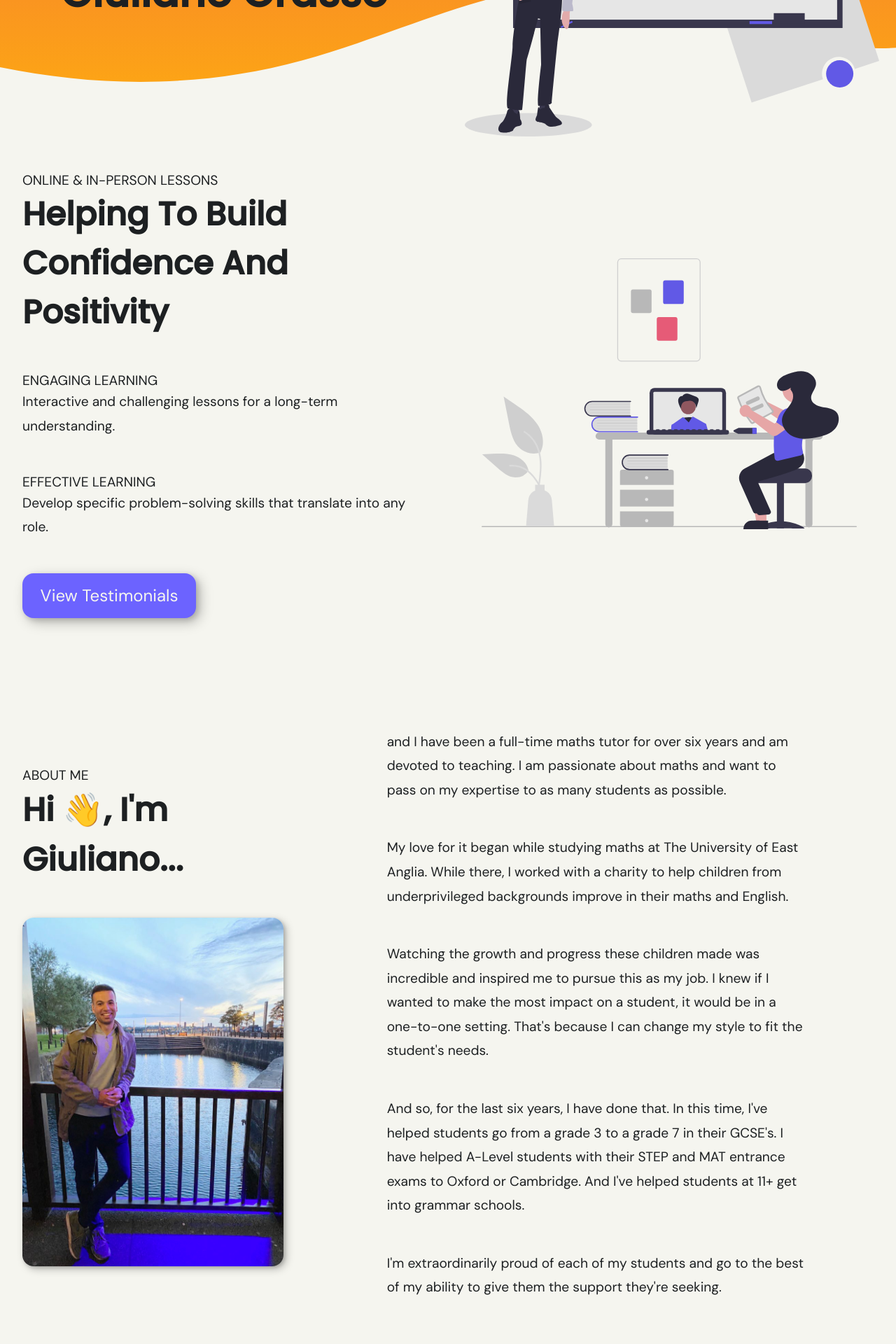
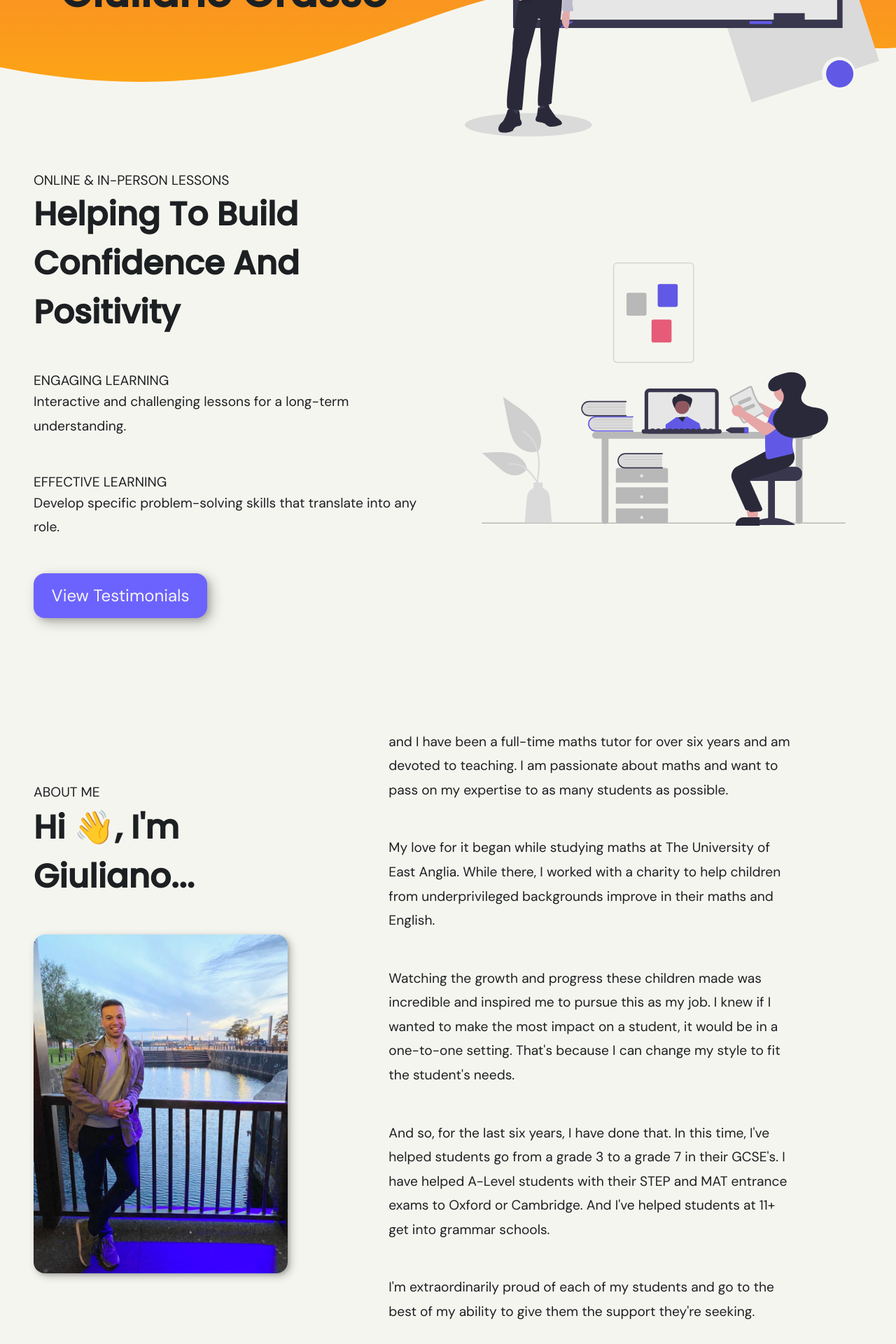
Before and after one commit to GG1982/ggmaths-site2, a Jekyll site: the page built from index.html, in a window 1280 px wide. Shown: the part 345-2265 px from the top of the page at 70% size. Built offline with Jekyll 4.4.1, drawn with Linux system fonts in a browser that asks for light colours; nearby versions of some CDN libraries.

Commit message:
more responsive max width to grid-parent

```diff
--- a/_sass/main.scss
+++ b/_sass/main.scss
@@ -37,6 +37,8 @@ $titleFont: 'Poppins', sans-serif;
   --gap-4: 4rem;
   --gap-5: 5rem;
 
+  --width-gap: min(100% - 2rem, 100em)
+
 }
 
 
@@ -70,7 +72,7 @@ a {
   grid-template-columns: repeat(auto-fit, minmax(250px, 1fr));
   margin-inline: auto;
   padding-inline: 2rem;
-  max-width: 100em;
+  max-width: var(--width-gap);
   gap: var(--gap-3);
 }
 
@@ -392,7 +394,8 @@ a {
     display: flex;
     flex-direction: column;
     gap: var(--gap-3);
-    padding: 1rem;
+    padding: 1.1rem;
+    max-width: 100%;
   }
 
   .body-width {
```
